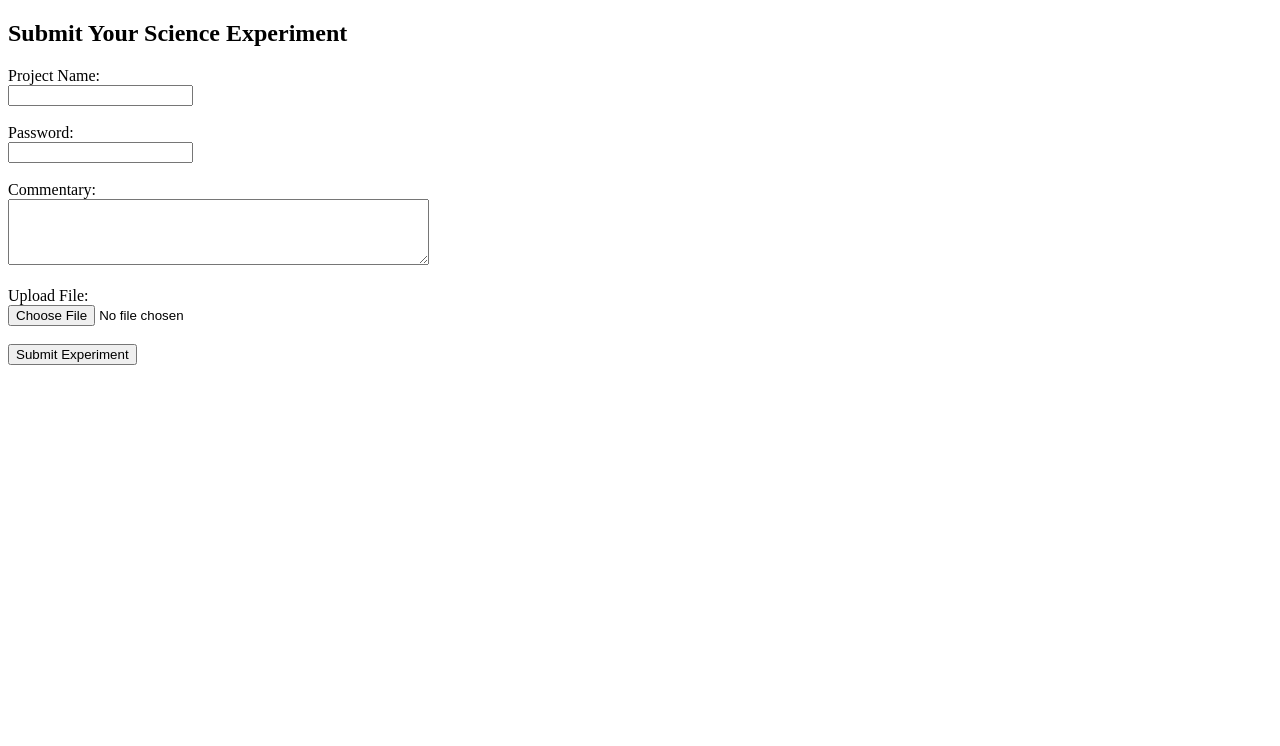
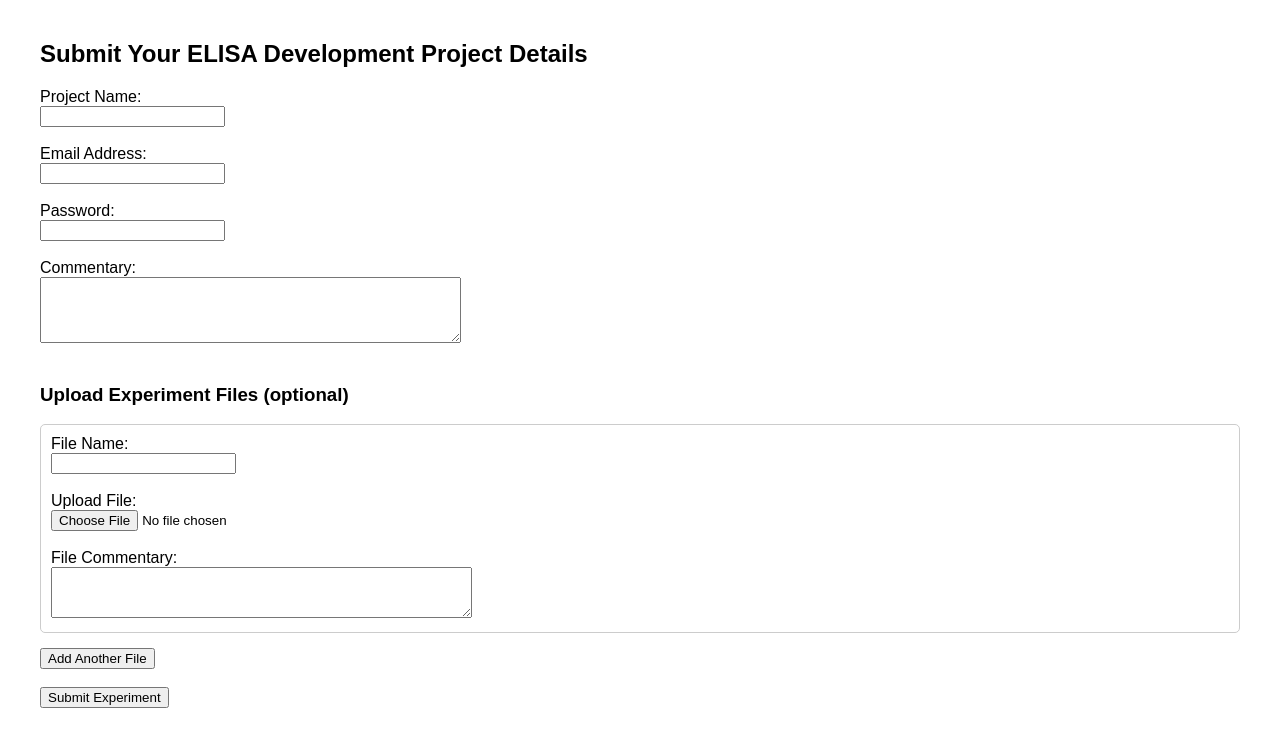
Before and after one commit to EmmittTucker/Ana-ELISA, a plain HTML site: page index.html in a window 1280 px wide. Drawn offline with Linux system fonts and the light colour scheme.

Commit message:
Updated index.html
Added:
- made files uploads not required
- allowed for multiple file uploads
- added file commentary sections for each file upload
- changed heading to be move relevant

```diff
--- a/index.html
+++ b/index.html
@@ -1,10 +1,22 @@
 <!DOCTYPE html>
 <html>
 <head>
-  <title>Science Experiment Submission</title>
+  <title>ANA-ELISA Development Copilot Submission Form</title>
+  <style>
+    body {
+      font-family: Arial, sans-serif;
+      margin: 40px;
+    }
+    .file-upload-group {
+      border: 1px solid #ccc;
+      padding: 10px;
+      margin-bottom: 15px;
+      border-radius: 5px;
+    }
+  </style>
 </head>
 <body>
-  <h2>Submit Your Science Experiment</h2>
+  <h2>Submit Your ELISA Development Project Details</h2>
   <form
     action="http://localhost:5678/webhook/Submission_Form"
     method="POST"
@@ -13,16 +25,52 @@
     <label for="projectName">Project Name:</label><br>
     <input type="text" id="projectName" name="project_name" required><br><br>
 
+    <label for="email">Email Address:</label><br>
+    <input type="email" id="email" name="email" required><br><br>
+
     <label for="password">Password:</label><br>
     <input type="password" id="password" name="password" required><br><br>
 
     <label for="commentary">Commentary:</label><br>
     <textarea id="commentary" name="commentary" rows="4" cols="50"></textarea><br><br>
 
-    <label for="fileUpload">Upload File:</label><br>
-    <input type="file" id="fileUpload" name="experiment_file" required><br><br>
+    <div id="fileUploadsContainer">
+      <h3>Upload Experiment Files (optional)</h3>
+      <div class="file-upload-group">
+        <label>File Name:</label><br>
+        <input type="text" name="file_name[]"><br><br>
 
+        <label>Upload File:</label><br>
+        <input type="file" name="experiment_file[]"><br><br>
+
+        <label>File Commentary:</label><br>
+        <textarea name="file_commentary[]" rows="3" cols="50"></textarea>
+      </div>
+    </div>
+
+    <button type="button" onclick="addFileUpload()">Add Another File</button><br><br>
     <button type="submit">Submit Experiment</button>
   </form>
+
+  <script>
+    function addFileUpload() {
+      const container = document.getElementById('fileUploadsContainer');
+      const group = document.createElement('div');
+      group.className = 'file-upload-group';
+
+      group.innerHTML = `
+        <label>File Name:</label><br>
+        <input type="text" name="file_name[]"><br><br>
+
+        <label>Upload File:</label><br>
+        <input type="file" name="experiment_file[]"><br><br>
+
+        <label>File Commentary:</label><br>
+        <textarea name="file_commentary[]" rows="3" cols="50"></textarea>
+      `;
+
+      container.appendChild(group);
+    }
+  </script>
 </body>
 </html>
```
